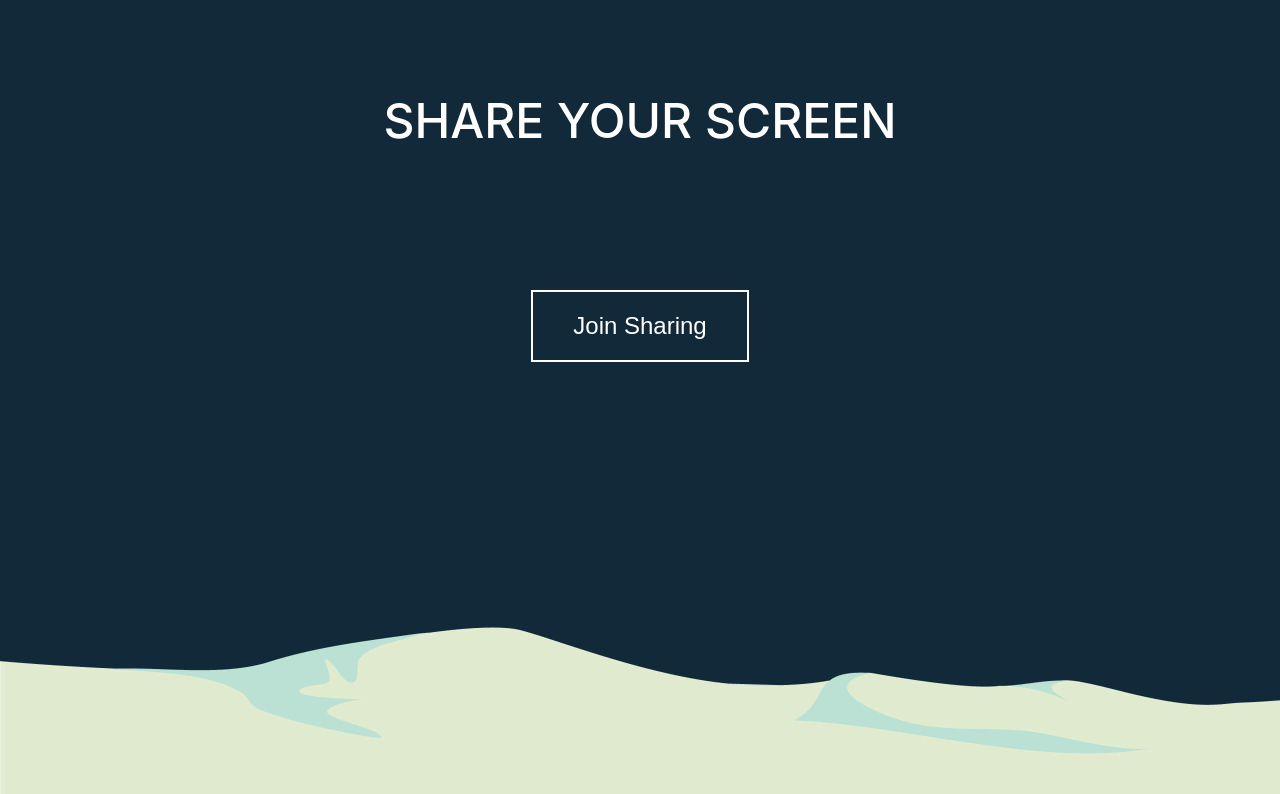
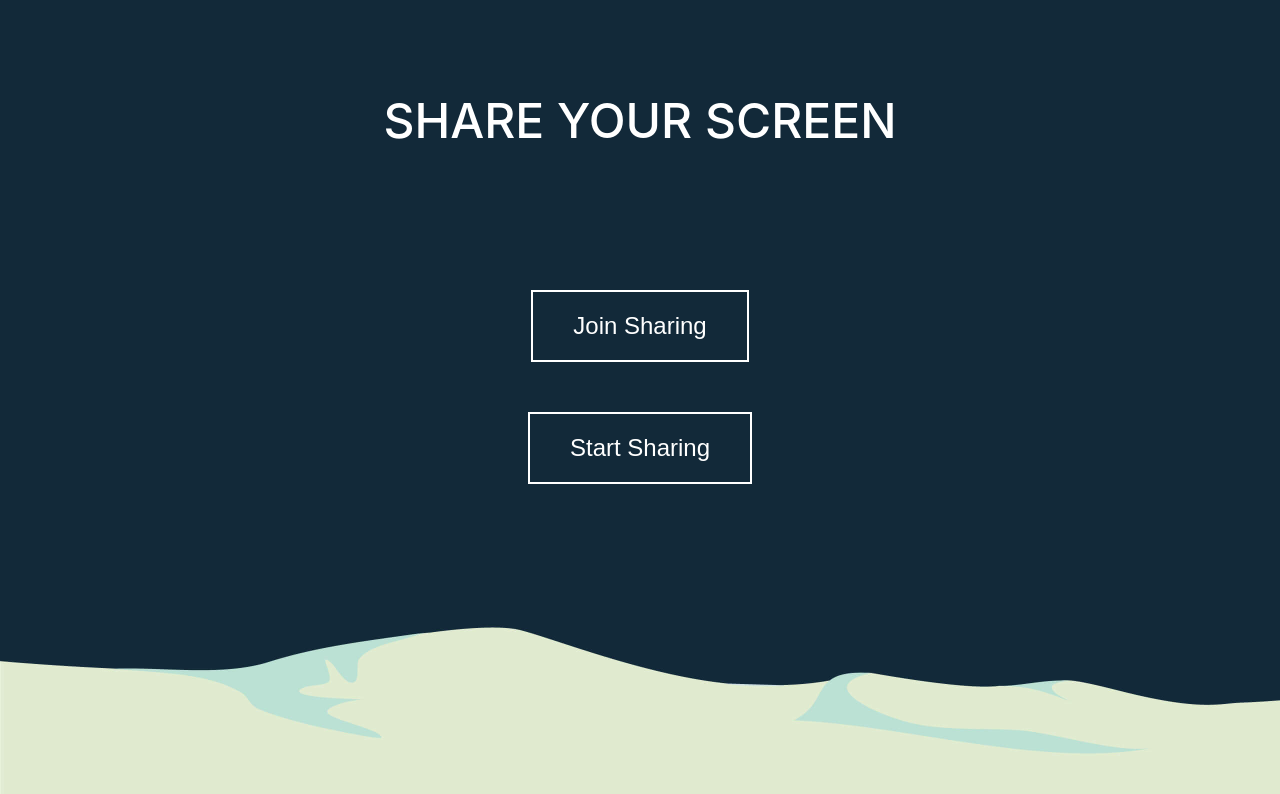
Before and after one commit to anandsimmy/screen-sharing-app, a React (Create React App) app in the folder client/: page / in a window 1280 px wide. Shown: the top 794 px of the page. Built offline with nearby package versions, Linux system fonts and the light colour scheme.

Commit message:
minor changes

```diff
--- a/client/src/components/CodeComponent/CodeComponent.js
+++ b/client/src/components/CodeComponent/CodeComponent.js
@@ -23,7 +23,7 @@ const CodeComponent = () => {
           <button className='button join' onClick={() => setShowJoin(true)}>
             Join Sharing
           </button>
-          {/* <button className='button share'>Start Sharing</button> */}
+          <button className='button share'>Start Sharing</button>
         </>
       )}
     </div>
```
